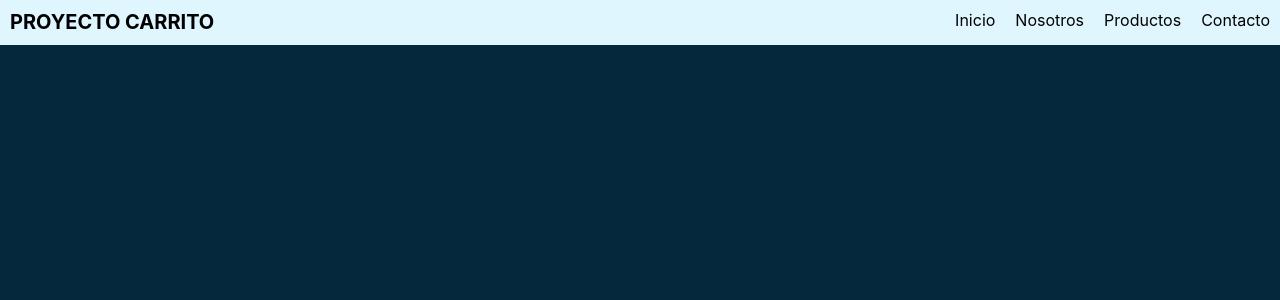
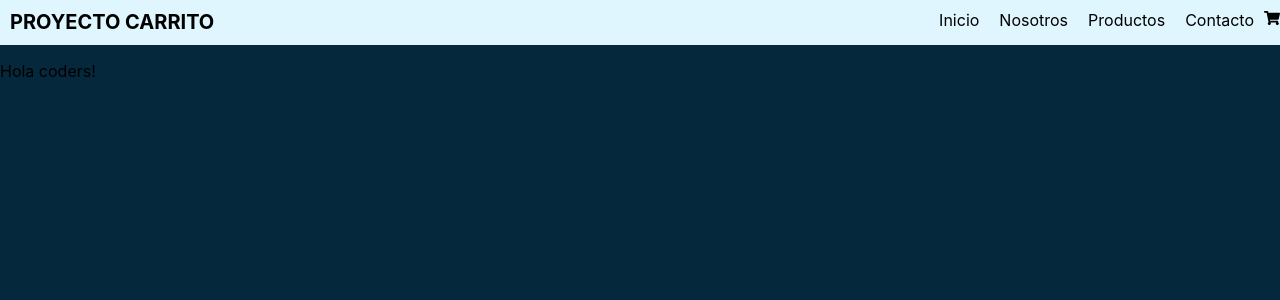
Before and after one commit to maximongelos/ProyectoCarrito, a React (Create React App) app: page / in a window 1280 px wide. Shown: the top 300 px of the page. Built offline with nearby package versions, Linux system fonts and the light colour scheme.

Commit message:
Agrego cardWidget y ItemList

```diff
--- a/package.json
+++ b/package.json
@@ -8,6 +8,7 @@
     "@testing-library/user-event": "^13.5.0",
     "react": "^18.1.0",
     "react-dom": "^18.1.0",
+    "react-icons": "^4.4.0",
     "react-scripts": "5.0.1",
     "web-vitals": "^2.1.4"
   },
--- a/src/App.jsx
+++ b/src/App.jsx
@@ -1,10 +1,12 @@
 import './App.css';
 import NavBar from './components/NavBar';
+import ItemListContainer from './containers/ItemListContainer';
 
 function App() {
 	return (
 		<div className="App">
 			<NavBar />
+			<ItemListContainer greating="Hola coders!" />
 		</div>
 	);
 }
--- /dev/null
+++ b/src/components/CardWidget.jsx
@@ -0,0 +1,12 @@
+import React from 'react';
+import {FaShoppingCart} from 'react-icons/fa';
+
+const CardWidget = () => {
+	return (
+		<>
+			<FaShoppingCart />
+		</>
+	);
+};
+
+export default CardWidget;
--- a/src/components/NavBar.jsx
+++ b/src/components/NavBar.jsx
@@ -1,5 +1,6 @@
 import React from 'react';
 import './NavBar.css';
+import CardWidget from './CardWidget';
 
 const NavBar = () => {
 	return (
@@ -11,6 +12,7 @@ const NavBar = () => {
 					<li>Nosotros</li>
 					<li>Productos</li>
 					<li>Contacto</li>
+					<CardWidget />
 				</ul>
 			</nav>
 		</>
--- /dev/null
+++ b/src/containers/ItemListContainer.jsx
@@ -0,0 +1,11 @@
+import React from 'react';
+
+const ItemListContainer = ({greating}) => {
+	return (
+		<>
+			<p>{greating}</p>
+		</>
+	);
+};
+
+export default ItemListContainer;
```
Also changed, not shown: 1 other file (tests, documents, lock files or other folders).
